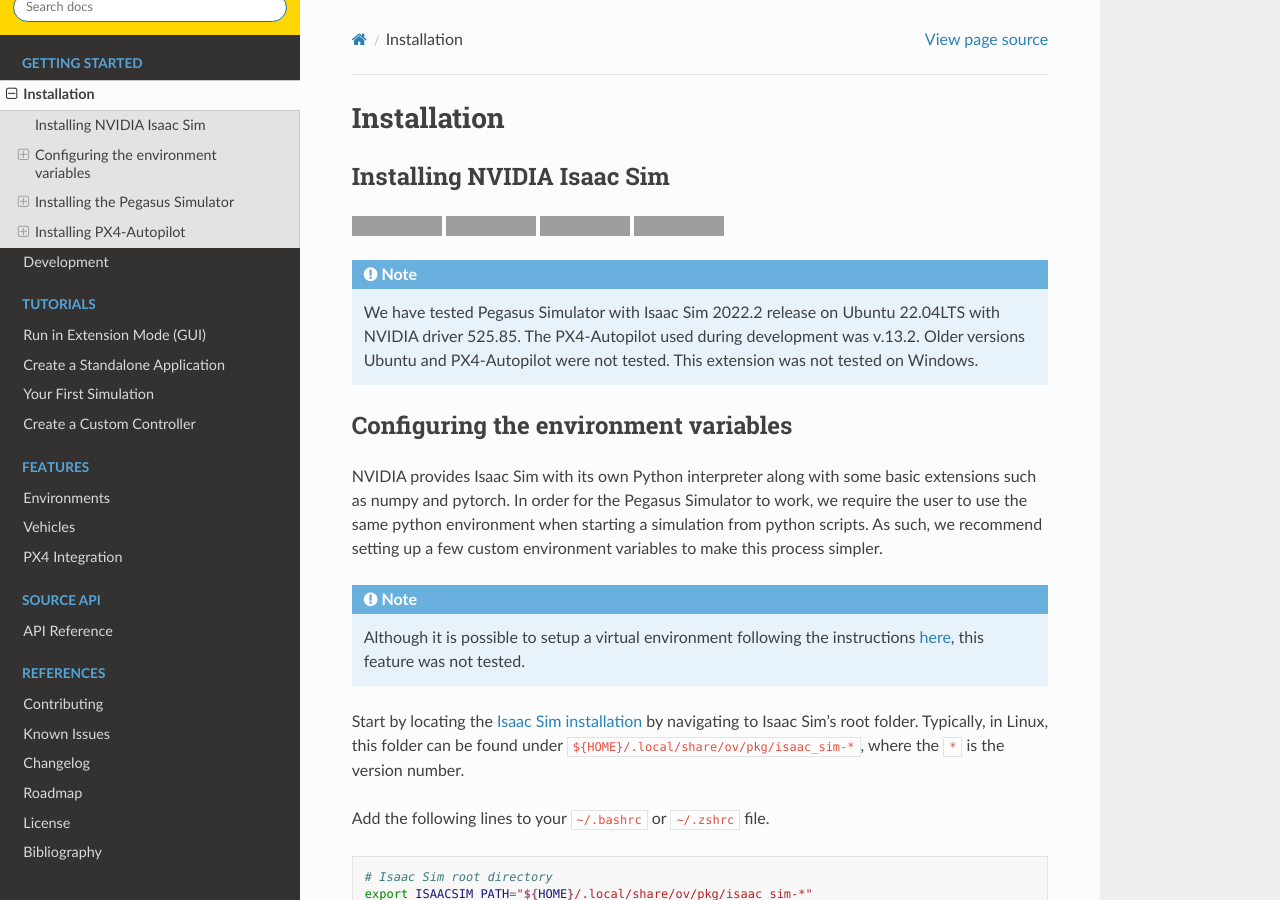
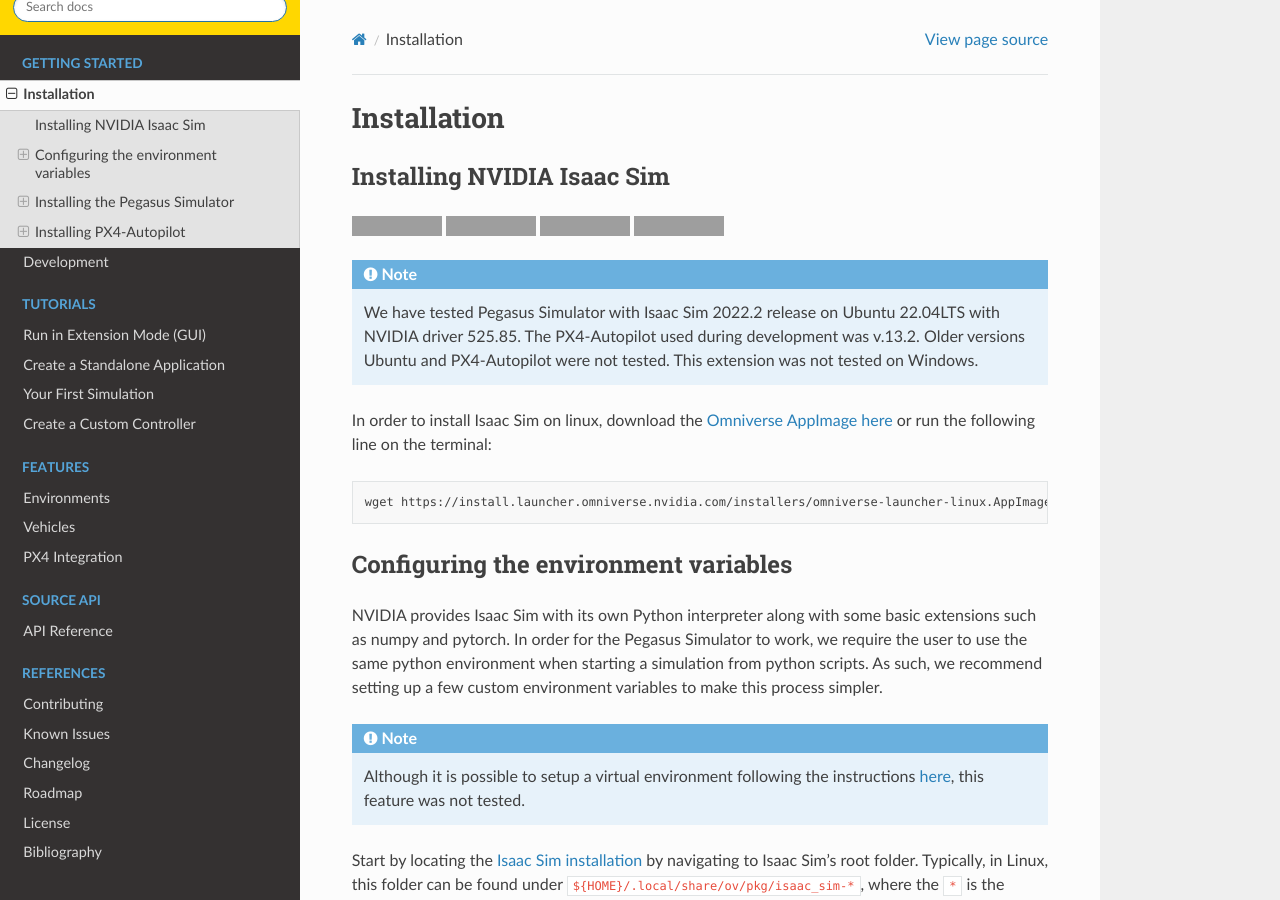
Before and after one commit to PegasusSimulator/PegasusSimulator, a Sphinx documentation site: the page built from docs/source/setup/installation.rst, in a window 1280 px wide and 900 px high. Built offline with Sphinx 7.4.7 and the Read the Docs theme 2.0.0, drawn with Linux system fonts in a browser that asks for light colours; some of the changed text lies outside the part shown; grey boxes are pictures that could not be loaded.

Commit message:
doc: improving the installation guide

```diff
--- a/docs/source/setup/installation.rst
+++ b/docs/source/setup/installation.rst
@@ -22,6 +22,12 @@
 
 .. note::
 	We have tested Pegasus Simulator with Isaac Sim 2022.2 release on Ubuntu 22.04LTS with NVIDIA driver 525.85. The PX4-Autopilot used during development was v.13.2. Older versions Ubuntu and PX4-Autopilot were not tested. This extension was not tested on Windows.
+
+In order to install Isaac Sim on linux, download the `Omniverse AppImage here <https://install.launcher.omniverse.nvidia.com/installers/omniverse-launcher-linux.AppImage>`__ or run the following line on the terminal:
+
+.. code:: bash
+
+    wget https://install.launcher.omniverse.nvidia.com/installers/omniverse-launcher-linux.AppImage
 
 
 Configuring the environment variables
```
Also changed, not shown: other parts of docs/source/setup/installation.rst (+1 -1 lines).
